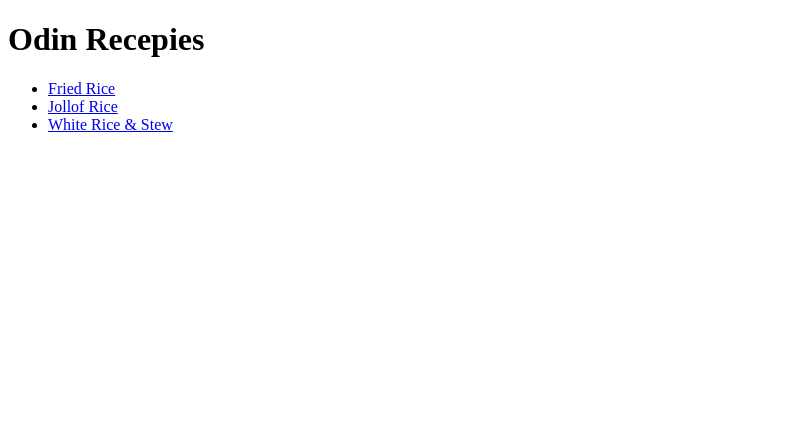
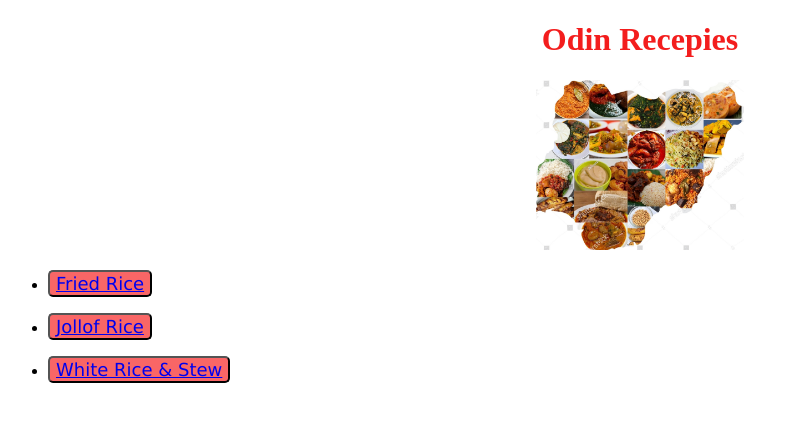
Before and after one commit to B-Agent/odin-recepies, a plain HTML site: page index.html in a window 1280 px wide. Shown: the whole page, without its empty margins (0-798 px from the left). Drawn offline with Linux system fonts and the light colour scheme.

Commit message:
Add files via upload

```diff
--- a/index.html
+++ b/index.html
@@ -4,13 +4,15 @@
     <head>
         <meta charset="UTF-8">
         <title>My Project</title>
+        <link rel="stylesheet" href="style.css"/>
     </head>
     <body>
         <h1>Odin Recepies</h1>
+        <p><img src="page-photo.jpg" alt="Photo of nigerian delicacies"/></p>
         <ul>
-        <li><a href="recepies/friedrice.html">Fried Rice</a></li>
-        <li><a href="recepies/jollofrice.html">Jollof Rice</a></li>
-        <li><a href="recepies/whiterice.html"> White Rice & Stew</a></li>
+        <p><li><button><a href="recepies/friedrice.html">Fried Rice</a></button></li></p>
+        <p><li><button><a href="recepies/jollofrice.html">Jollof Rice</a></button></li></p>
+        <li><button><a href="recepies/whiterice.html"> White Rice & Stew</a></button></li>
         </ul>
     </body>
 </html>
--- /dev/null
+++ b/style.css
@@ -0,0 +1,21 @@
+button {
+    font-size: 18px;
+    font-family: Verdana, Geneva, Tahoma, sans-serif;
+    background-color: rgba(246, 14, 14, 0.631);
+    border-radius: 5px;
+}
+
+img {
+    height: 170px;
+    width: auto;
+}
+
+p {
+    text-align: center;
+}
+
+h1{
+    color: rgba(242, 7, 7, 0.909);
+    text-align: center;
+    font-stretch: 12px;
+}
```
Also changed, not shown: page-photo.jpg (added).
